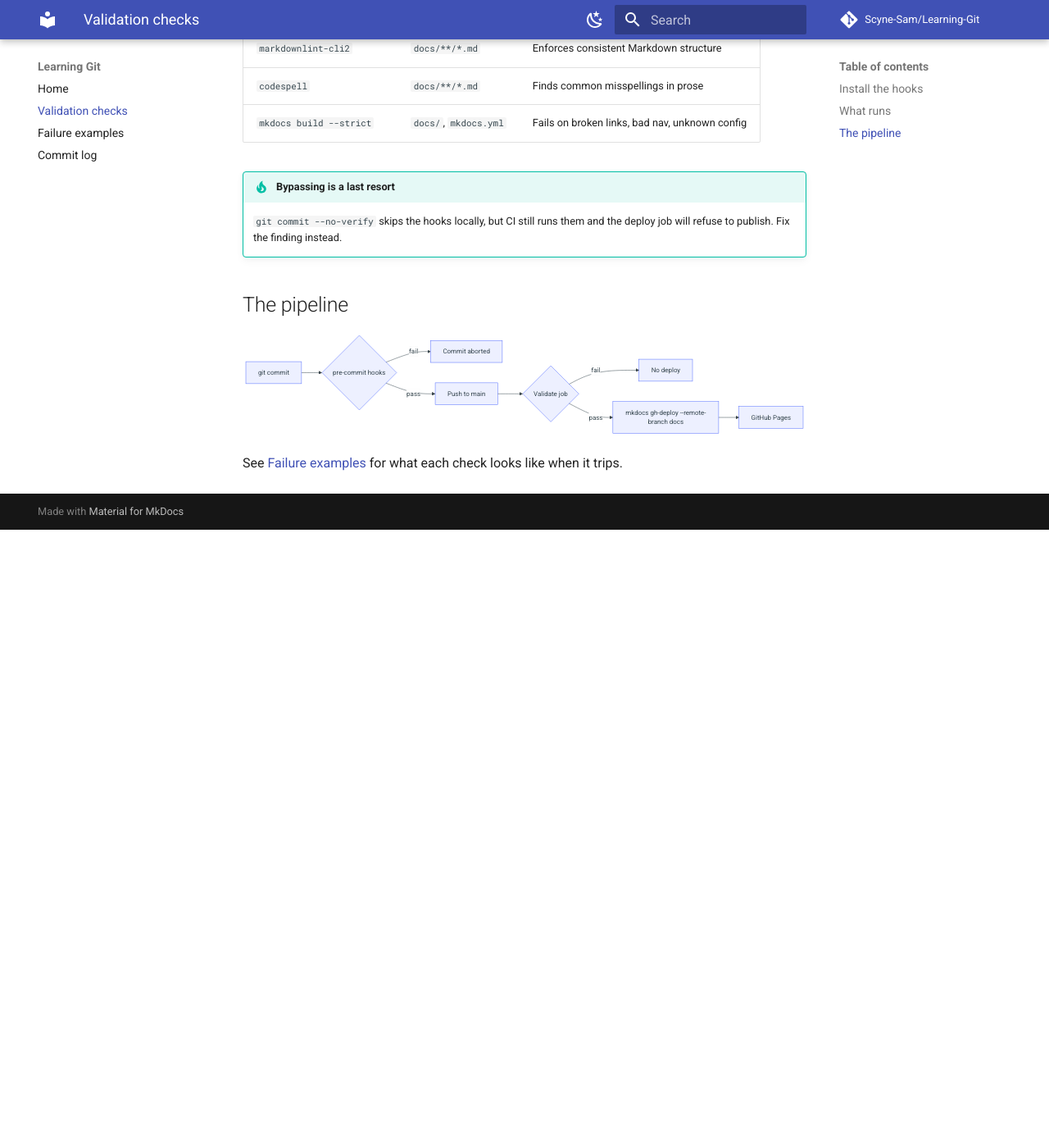
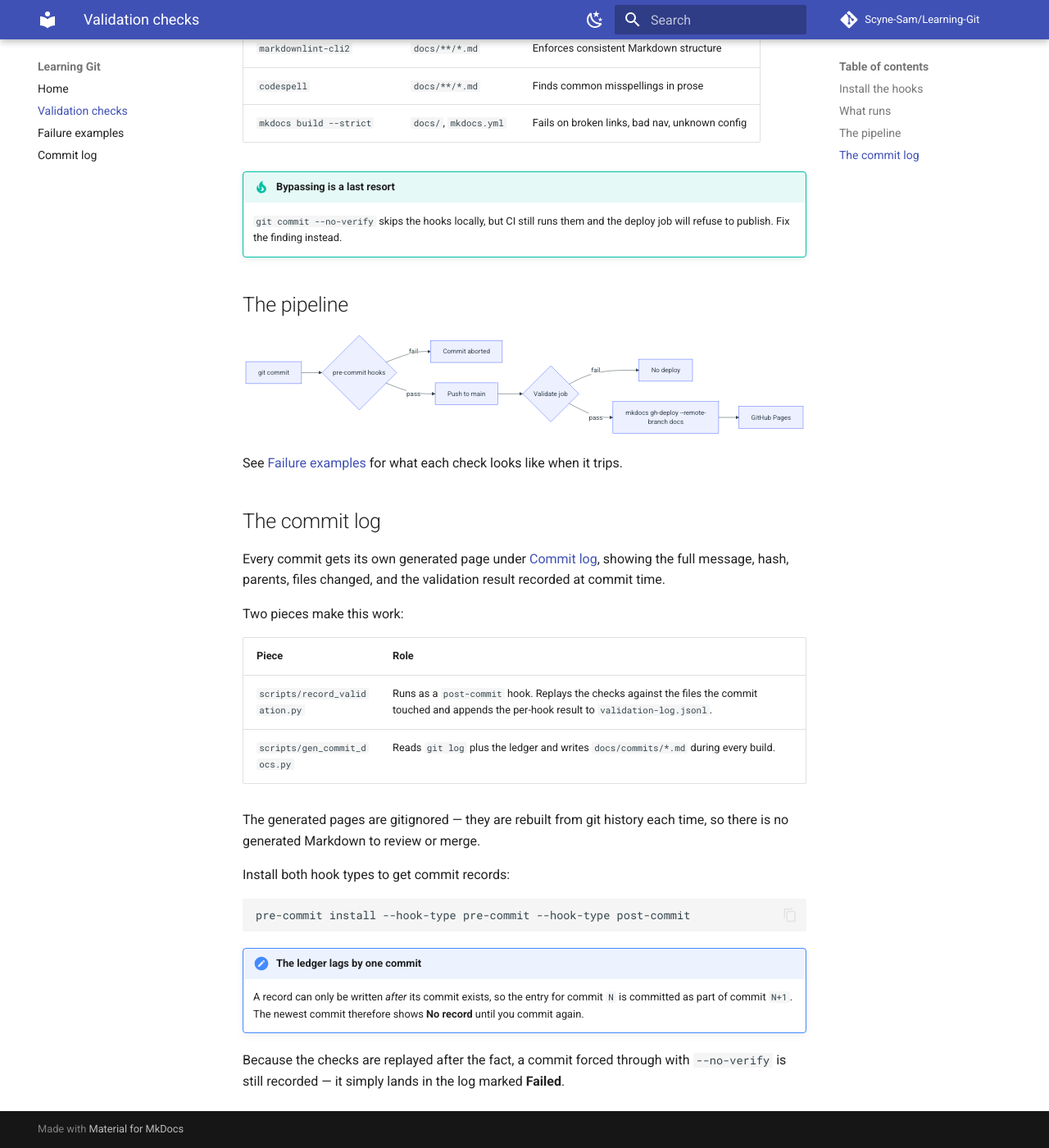
Before and after one commit to Scyne-Sam/Learning-Git, an MkDocs documentation site: the page built from docs/validation.md, in a window 1280 px wide and 1400 px high, scrolled down 896 px. Shown: the whole window at 82% size. Built offline with MkDocs 1.6.1 and Material for MkDocs 9.7.7, drawn with Linux system fonts in a browser that asks for light colours; comment, search, counter and statistics services are not loaded; before the commit the page ends 1542 px from its top, so only the background shows below that.

Commit message:
Add a ledger

````diff
--- a/docs/validation.md
+++ b/docs/validation.md
@@ -50,3 +50,33 @@ flowchart LR
 ```
 
 See [Failure examples](failures.md) for what each check looks like when it trips.
+
+## The commit log
+
+Every commit gets its own generated page under [Commit log](commits/index.md),
+showing the full message, hash, parents, files changed, and the validation result
+recorded at commit time.
+
+Two pieces make this work:
+
+| Piece | Role |
+| --- | --- |
+| `scripts/record_validation.py` | Runs as a `post-commit` hook. Replays the checks against the files the commit touched and appends the per-hook result to `validation-log.jsonl`. |
+| `scripts/gen_commit_docs.py` | Reads `git log` plus the ledger and writes `docs/commits/*.md` during every build. |
+
+The generated pages are gitignored — they are rebuilt from git history each time, so
+there is no generated Markdown to review or merge.
+
+Install both hook types to get commit records:
+
+```bash
+pre-commit install --hook-type pre-commit --hook-type post-commit
+```
+
+!!! note "The ledger lags by one commit"
+    A record can only be written *after* its commit exists, so the entry for commit
+    `N` is committed as part of commit `N+1`. The newest commit therefore shows
+    **No record** until you commit again.
+
+Because the checks are replayed after the fact, a commit forced through with
+`--no-verify` is still recorded — it simply lands in the log marked **Failed**.
````
Also changed, not shown: docs/index.md (+3 -0 lines), 1 other file.
